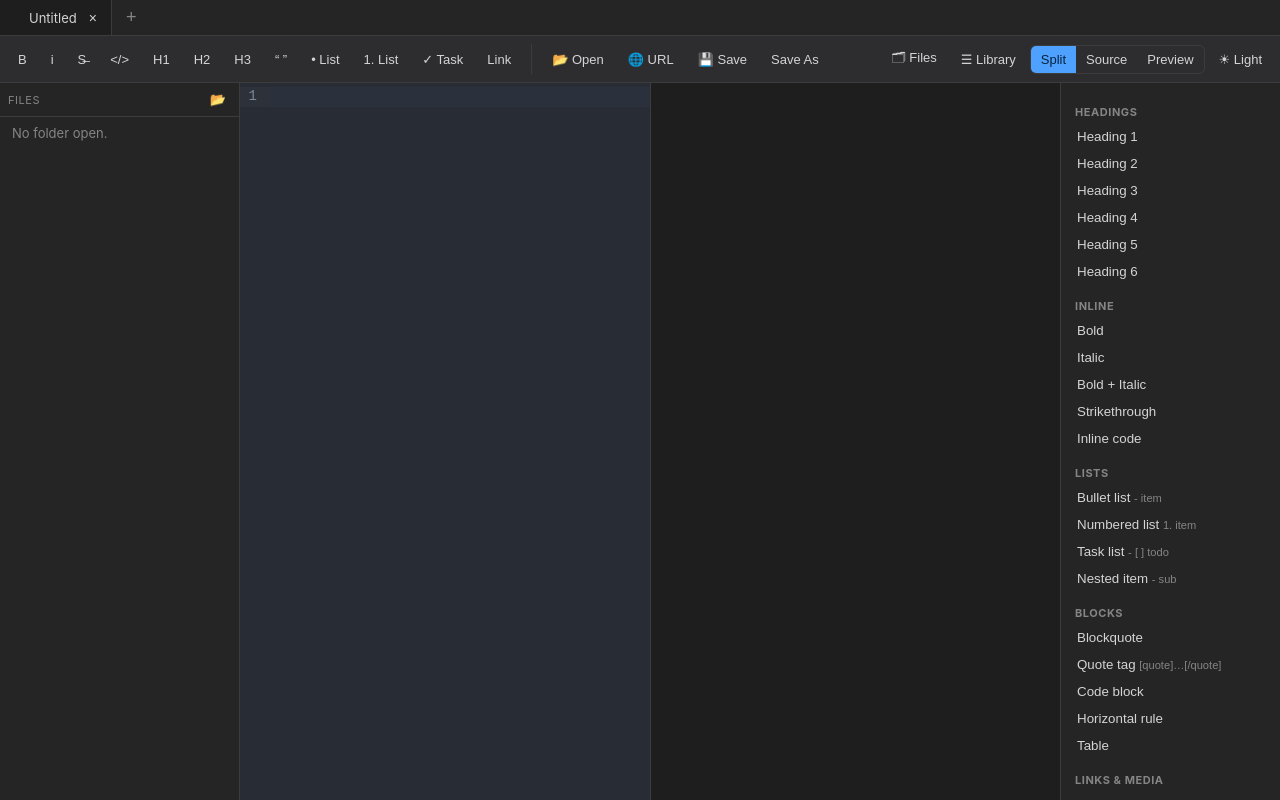
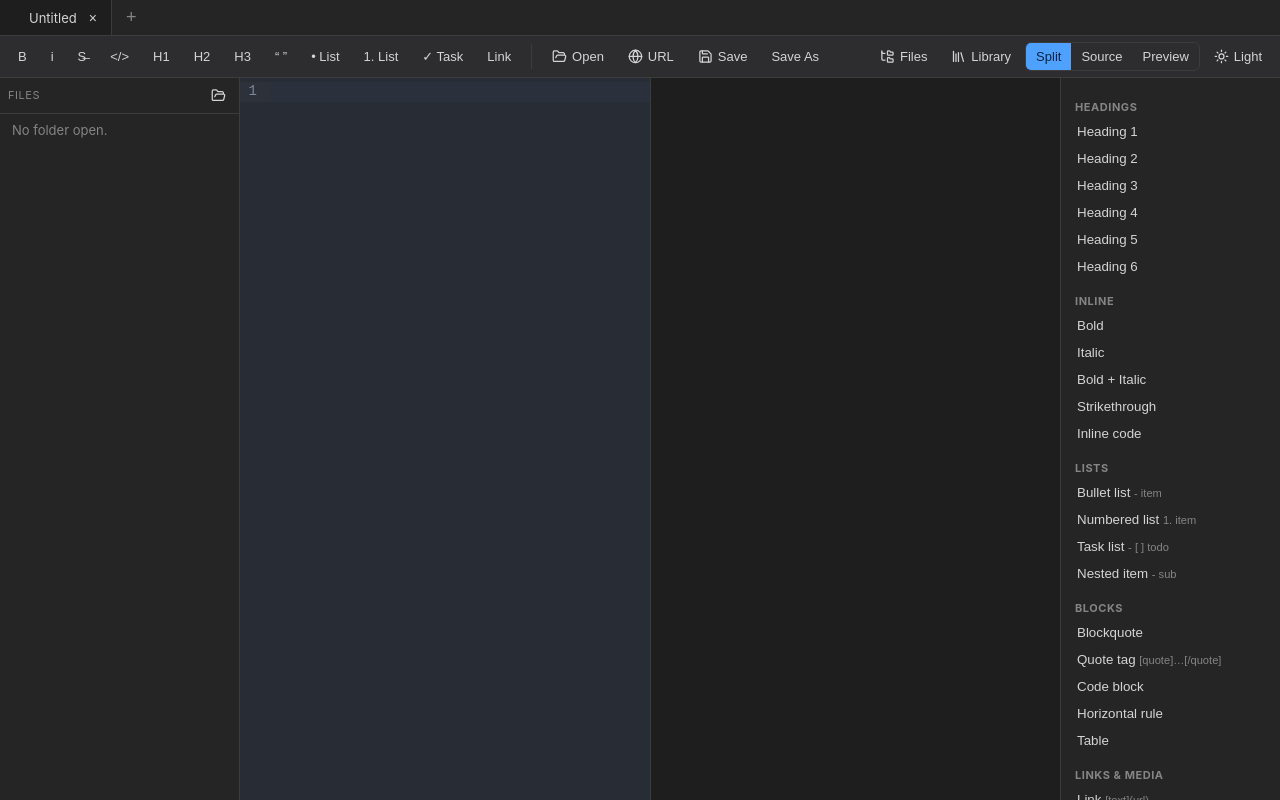
Before and after one commit to KalinRangelovRangelov/MDE, a website built with Vite: page index.html in a window 1280 px wide. Built offline with nearby package versions, Linux system fonts and the light colour scheme; what markdown-it-task-lists would draw is missing.

Commit message:
Replace emoji icons with stroke-only line icons

```diff
--- a/src/filetree.ts
+++ b/src/filetree.ts
@@ -3,6 +3,8 @@
 // The module is deliberately Tauri-agnostic — it never imports `invoke`. The
 // host (main.ts) injects a `readDir` function and click callbacks, so the tree
 // can be unit-tested or run in a plain browser without the desktop backend.
+
+import { icon as lineIcon, type IconName } from "./icons";
 
 export interface DirEntry {
   name: string;
@@ -133,25 +135,25 @@ export class FileTree {
 
     if (this.root) {
       actions.appendChild(
-        this.actionBtn("📄", "New file", () => {
+        this.actionBtn("file-plus", "New file", () => {
           if (this.targetDir) this.cb.onNewFile(this.targetDir);
         }),
       );
       actions.appendChild(
-        this.actionBtn("📁", "New folder", () => {
+        this.actionBtn("folder-plus", "New folder", () => {
           if (this.targetDir) this.cb.onNewFolder(this.targetDir);
         }),
       );
     }
-    actions.appendChild(this.actionBtn("📂", "Open folder…", this.cb.onOpenFolder));
+    actions.appendChild(this.actionBtn("folder-open", "Open folder…", this.cb.onOpenFolder));
 
     header.appendChild(actions);
     return header;
   }
 
-  private actionBtn(label: string, title: string, onClick: () => void): HTMLButtonElement {
+  private actionBtn(iconName: IconName, title: string, onClick: () => void): HTMLButtonElement {
     const b = document.createElement("button");
-    b.textContent = label;
+    b.appendChild(lineIcon(iconName));
     b.title = title; // native fallback
     b.dataset.tip = title; // CSS tooltip (native titles are unreliable in the webview)
     b.onclick = onClick;
@@ -181,7 +183,7 @@ export class FileTree {
 
     const icon = document.createElement("span");
     icon.className = "ft-icon";
-    icon.textContent = entry.is_dir ? "📁" : "📄";
+    icon.appendChild(lineIcon(entry.is_dir ? "folder" : "file"));
 
     const name = document.createElement("span");
     name.className = "ft-name";
--- /dev/null
+++ b/src/icons.ts
@@ -0,0 +1,31 @@
+// Line icons for the app chrome: stroke-only SVGs that inherit `currentColor`,
+// so they follow the theme like text does. Inlined rather than fetched — the
+// webview CSP allows no remote fonts, and the set is small.
+//
+// Path data from Lucide (https://lucide.dev), ISC License,
+// Copyright (c) Lucide Contributors.
+
+const PATHS = {
+  file: `<path d="M6 22a2 2 0 0 1-2-2V4a2 2 0 0 1 2-2h8a2.4 2.4 0 0 1 1.704.706l3.588 3.588A2.4 2.4 0 0 1 20 8v12a2 2 0 0 1-2 2z"/><path d="M14 2v5a1 1 0 0 0 1 1h5"/>`,
+  folder: `<path d="M20 20a2 2 0 0 0 2-2V8a2 2 0 0 0-2-2h-7.9a2 2 0 0 1-1.69-.9L9.6 3.9A2 2 0 0 0 7.93 3H4a2 2 0 0 0-2 2v13a2 2 0 0 0 2 2Z"/>`,
+  "file-plus": `<path d="M6 22a2 2 0 0 1-2-2V4a2 2 0 0 1 2-2h8a2.4 2.4 0 0 1 1.704.706l3.588 3.588A2.4 2.4 0 0 1 20 8v12a2 2 0 0 1-2 2z"/><path d="M14 2v5a1 1 0 0 0 1 1h5"/><path d="M9 15h6"/><path d="M12 18v-6"/>`,
+  "folder-plus": `<path d="M12 10v6"/><path d="M9 13h6"/><path d="M20 20a2 2 0 0 0 2-2V8a2 2 0 0 0-2-2h-7.9a2 2 0 0 1-1.69-.9L9.6 3.9A2 2 0 0 0 7.93 3H4a2 2 0 0 0-2 2v13a2 2 0 0 0 2 2Z"/>`,
+  "folder-open": `<path d="m6 14 1.5-2.9A2 2 0 0 1 9.24 10H20a2 2 0 0 1 1.94 2.5l-1.54 6a2 2 0 0 1-1.95 1.5H4a2 2 0 0 1-2-2V5a2 2 0 0 1 2-2h3.9a2 2 0 0 1 1.69.9l.81 1.2a2 2 0 0 0 1.67.9H18a2 2 0 0 1 2 2v2"/>`,
+  globe: `<circle cx="12" cy="12" r="10"/><path d="M12 2a14.5 14.5 0 0 0 0 20 14.5 14.5 0 0 0 0-20"/><path d="M2 12h20"/>`,
+  save: `<path d="M15.2 3a2 2 0 0 1 1.4.6l3.8 3.8a2 2 0 0 1 .6 1.4V19a2 2 0 0 1-2 2H5a2 2 0 0 1-2-2V5a2 2 0 0 1 2-2z"/><path d="M17 21v-7a1 1 0 0 0-1-1H8a1 1 0 0 0-1 1v7"/><path d="M7 3v4a1 1 0 0 0 1 1h7"/>`,
+  "folder-tree": `<path d="M20 10a1 1 0 0 0 1-1V6a1 1 0 0 0-1-1h-2.5a1 1 0 0 1-.8-.4l-.9-1.2A1 1 0 0 0 15 3h-2a1 1 0 0 0-1 1v5a1 1 0 0 0 1 1Z"/><path d="M20 21a1 1 0 0 0 1-1v-3a1 1 0 0 0-1-1h-2.9a1 1 0 0 1-.88-.55l-.42-.85a1 1 0 0 0-.92-.6H13a1 1 0 0 0-1 1v5a1 1 0 0 0 1 1Z"/><path d="M3 5a2 2 0 0 0 2 2h3"/><path d="M3 3v13a2 2 0 0 0 2 2h3"/>`,
+  library: `<path d="m16 6 4 14"/><path d="M12 6v14"/><path d="M8 8v12"/><path d="M4 4v16"/>`,
+  sun: `<circle cx="12" cy="12" r="4"/><path d="M12 2v2"/><path d="M12 20v2"/><path d="m4.93 4.93 1.41 1.41"/><path d="m17.66 17.66 1.41 1.41"/><path d="M2 12h2"/><path d="M20 12h2"/><path d="m6.34 17.66-1.41 1.41"/><path d="m19.07 4.93-1.41 1.41"/>`,
+  moon: `<path d="M20.985 12.486a9 9 0 1 1-9.473-9.472c.405-.022.617.46.402.803a6 6 0 0 0 8.268 8.268c.344-.215.825-.004.803.401"/>`,
+};
+
+export type IconName = keyof typeof PATHS;
+
+export function icon(name: IconName): SVGSVGElement {
+  const tpl = document.createElement("template");
+  tpl.innerHTML =
+    `<svg class="icon" viewBox="0 0 24 24" fill="none" stroke="currentColor" ` +
+    `stroke-width="2" stroke-linecap="round" stroke-linejoin="round" aria-hidden="true">` +
+    `${PATHS[name]}</svg>`;
+  return tpl.content.firstElementChild as SVGSVGElement;
+}
--- a/src/main.ts
+++ b/src/main.ts
@@ -4,6 +4,7 @@ import { renderMarkdown, setCodeTheme, isExternal, type Theme } from "./preview"
 import { TabManager, isDirty, dirname } from "./tabs";
 import { toolbar, palette } from "./library";
 import { FileTree, type DirEntry } from "./filetree";
+import { icon, type IconName } from "./icons";
 
 // ---- Tauri bridges (guarded so the UI still runs in a plain browser) -------
 const inTauri = "__TAURI_INTERNALS__" in window;
@@ -83,7 +84,7 @@ function applyTheme(t: Theme) {
   setCodeTheme(t);
   localStorage.setItem("mde-theme", t);
   if (themeBtn) {
-    themeBtn.textContent = t === "dark" ? "☀ Light" : "☾ Dark";
+    setIconLabel(themeBtn, t === "dark" ? "Light" : "Dark", t === "dark" ? "sun" : "moon");
     themeBtn.title = t === "dark" ? "Switch to light theme" : "Switch to dark theme";
   }
 }
@@ -192,22 +193,22 @@ function buildToolbar() {
     toolbarEl.appendChild(b);
   }
 
-  toolbarEl.append(sep(), iconBtn("📂 Open", openFile), iconBtn("🌐 URL", openFromUrl),
-    iconBtn("💾 Save", () => saveFile(false)), iconBtn("Save As", () => saveFile(true)));
+  toolbarEl.append(sep(), iconBtn("Open", openFile, "folder-open"), iconBtn("URL", openFromUrl, "globe"),
+    iconBtn("Save", () => saveFile(false), "save"), iconBtn("Save As", () => saveFile(true)));
 
   const spacer = document.createElement("div");
   spacer.className = "spacer";
   toolbarEl.appendChild(spacer);
 
-  toolbarEl.appendChild(iconBtn("🗂 Files", () => {
+  toolbarEl.appendChild(iconBtn("Files", () => {
     treeVisible = !treeVisible;
     filetreeEl.classList.toggle("hidden", !treeVisible);
-  }));
+  }, "folder-tree"));
 
-  toolbarEl.appendChild(iconBtn("☰ Library", () => {
+  toolbarEl.appendChild(iconBtn("Library", () => {
     paletteVisible = !paletteVisible;
     paletteEl.classList.toggle("hidden", !paletteVisible);
-  }));
+  }, "library"));
 
   const seg = document.createElement("div");
   seg.className = "seg";
@@ -232,11 +233,14 @@ function sep() {
   s.className = "sep";
   return s;
 }
-function iconBtn(label: string, onClick: () => void) {
+function iconBtn(label: string, onClick: () => void, iconName?: IconName) {
   const b = document.createElement("button");
-  b.textContent = label;
+  setIconLabel(b, label, iconName);
   b.onclick = onClick;
   return b;
+}
+function setIconLabel(b: HTMLButtonElement, label: string, iconName?: IconName) {
+  b.replaceChildren(...(iconName ? [icon(iconName)] : []), label);
 }
 
 function buildPalette() {
--- a/src/styles.css
+++ b/src/styles.css
@@ -59,6 +59,7 @@ body { background: var(--bg); color: var(--ink); overflow: hidden; }
   padding: 5px 9px; border-radius: 6px; cursor: pointer; font-size: 13px;
 }
 #toolbar button:hover { background: var(--line); }
+#toolbar .icon { margin-right: 5px; }
 #toolbar .sep { width: 1px; align-self: stretch; background: var(--line); margin: 2px 6px; }
 #toolbar .spacer { flex: 1; }
 #toolbar .seg { display: flex; border: 1px solid var(--line); border-radius: 6px; overflow: hidden; }
@@ -91,6 +92,7 @@ body { background: var(--bg); color: var(--ink); overflow: hidden; }
 }
 .ft-actions button { position: relative; }
 .ft-actions button:hover { background: var(--panel-2); }
+.ft-actions .icon { display: block; }
 /* Custom tooltip — native `title` tooltips don't render reliably in the webview. */
 .ft-actions button[data-tip]:hover::after {
   content: attr(data-tip);
@@ -111,8 +113,11 @@ body { background: var(--bg); color: var(--ink); overflow: hidden; }
 .ft-row.muted { color: var(--muted); cursor: default; }
 .ft-row.muted:hover { background: none; }
 .ft-chevron { width: 12px; flex-shrink: 0; color: var(--muted); font-size: 10px; }
-.ft-icon { flex-shrink: 0; }
+.ft-icon { flex-shrink: 0; display: flex; }
 .ft-name { overflow: hidden; text-overflow: ellipsis; }
+
+/* Line icons (src/icons.ts) — sized to the surrounding text. */
+.icon { width: 1.15em; height: 1.15em; flex-shrink: 0; vertical-align: -0.2em; }
 
 #palette {
   width: 220px; background: var(--panel); border-left: 1px solid var(--line);
```
Also changed, not shown: tests/filetree.test.ts (added, +46 -0 lines).
